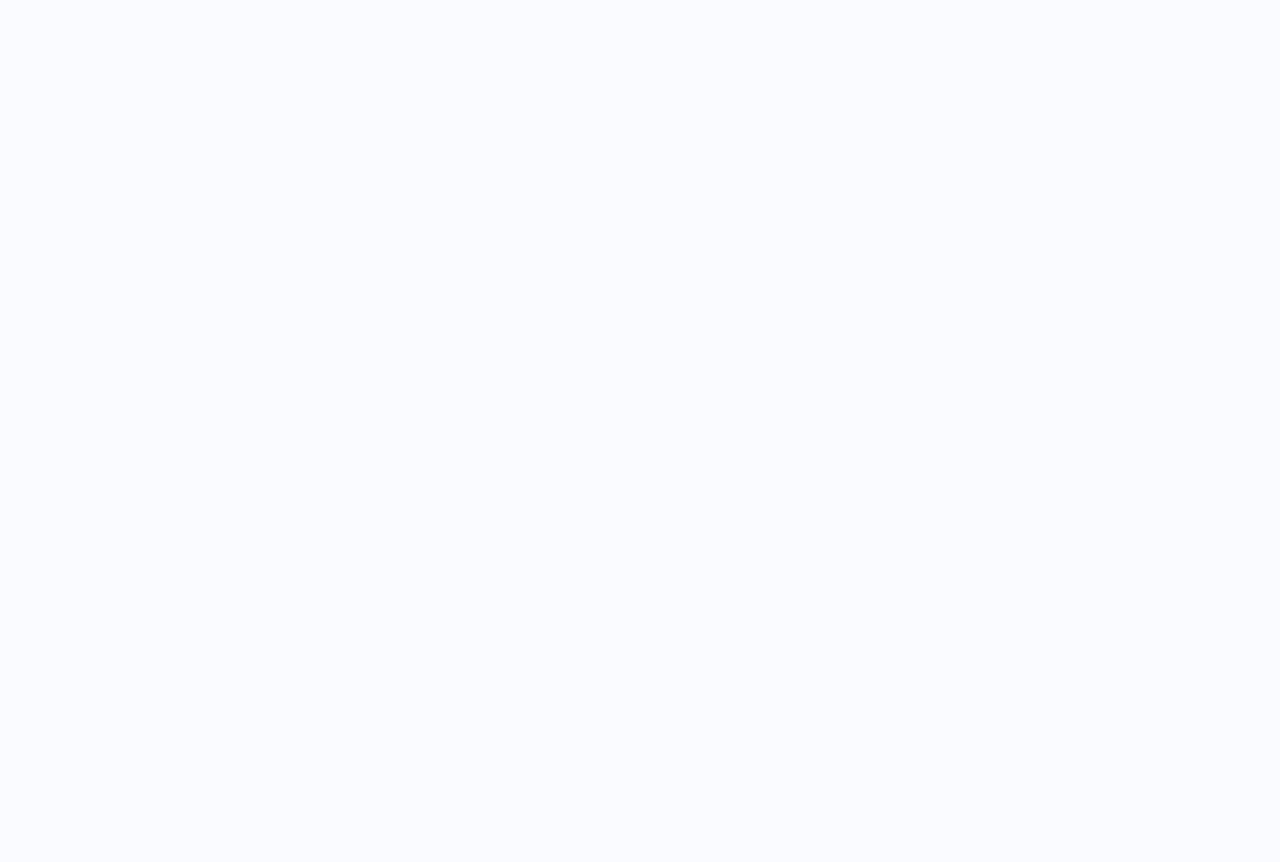
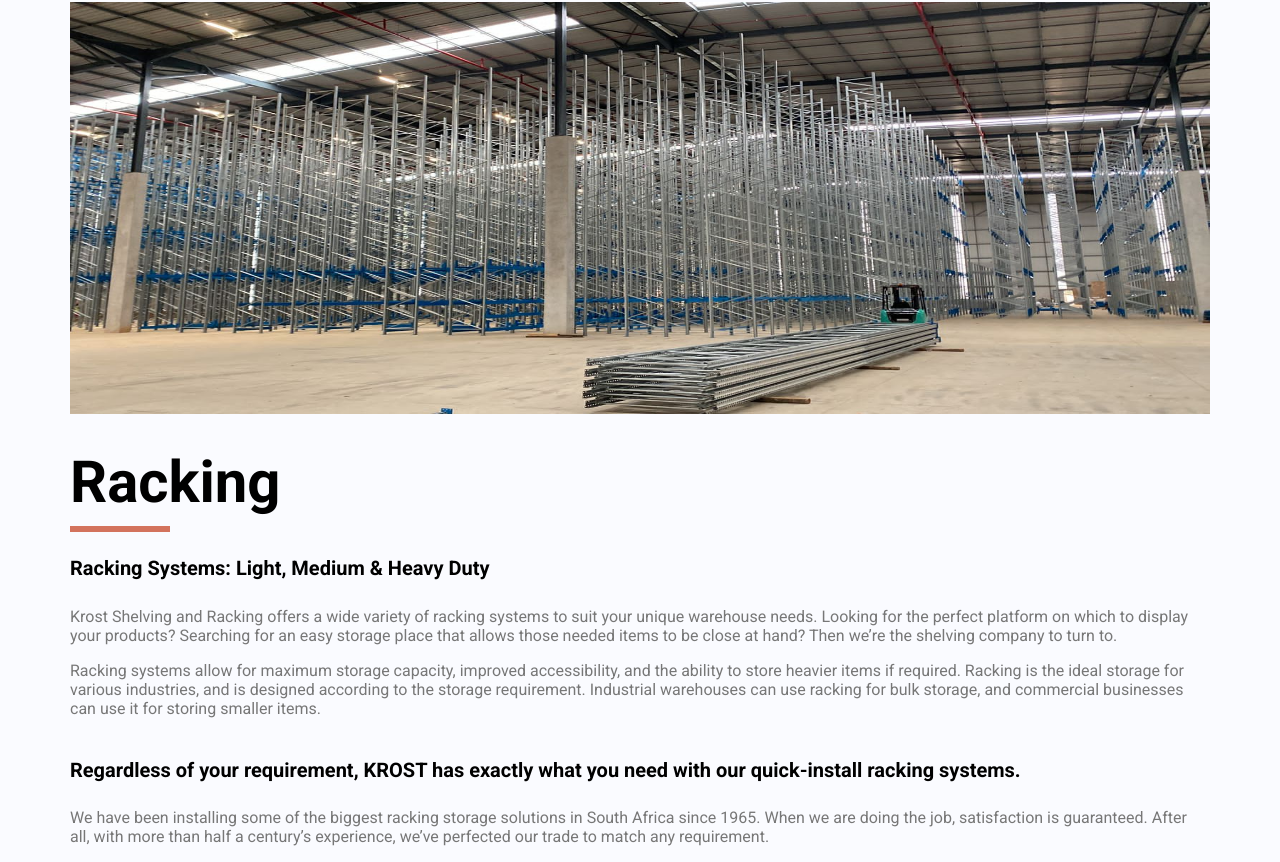
Before and after one commit to Bekithemba-Mdluli/molomo, a React (Create React App) app: page /products/racking in a window 1280 px wide. Before the commit this address had no page. Shown: the part 358-1220 px from the top of the page. Before the commit the page ends 800 px from the top, so only its background shows below. Built offline with nearby package versions, Linux system fonts and the light colour scheme.

Commit message:
Added Racking

```diff
--- a/src/App.js
+++ b/src/App.js
@@ -5,6 +5,7 @@ import Contact from "./routes/Contact";
 
 import { createBrowserRouter, RouterProvider } from "react-router-dom";
 import ErrorPage from "./error-page";
+import Racking from "./pages/Racking";
 
 function App() {
   const router = createBrowserRouter([
@@ -23,6 +24,10 @@ function App() {
     {
       path: "/contact",
       element: <Contact />,
+    },
+    {
+      path: "/products/racking",
+      element: <Racking />,
     },
     {
       path: "/",
--- /dev/null
+++ b/src/components/ProductInfo.js
@@ -0,0 +1,7 @@
+import React from "react";
+
+function ProductInfo() {
+  return <div>ProductInfo</div>;
+}
+
+export default ProductInfo;
--- a/src/components/Service.js
+++ b/src/components/Service.js
@@ -1,6 +1,8 @@
 import React from "react";
 
-function Service({ img, title, text }) {
+import { Link } from "react-router-dom";
+
+function Service({ img, title, text, url }) {
   return (
     <div className="service">
       <div className="service__img">
@@ -9,9 +11,9 @@ function Service({ img, title, text }) {
       <h3>{title}</h3>
       <p>{text}</p>
 
-      <a className="button" href="/">
+      <Link to={url} className="button">
         read more
-      </a>
+      </Link>
     </div>
   );
 }
--- a/src/components/Services.js
+++ b/src/components/Services.js
@@ -15,21 +15,25 @@ function Services() {
       title: "Racking",
       img: storage,
       text: "Molomo Trading And Projects offers a wide variety of racking to suit your needs. Looking for the perfect platform on which to display your products? Searching for an easy storage place that allows those needed items to be close at hand?",
+      url: "/products/racking",
     },
     {
       title: "Shelving",
       img: mezzanine,
       text: "Herein lies the beauty of our products: we manufacture our shelving solutions in all sizes and various shapes, so they are able to bear the weight of light, medium and heavy duty goods, and do so effortlessly in all contexts, whether for retail or warehouse purposes.",
+      url: "/products/shelving",
     },
     {
       title: "Mezzanine",
       img: racking,
       text: "Mezzanine Floors enable the full working height of a building to be utilised to the maximum by doubling the surface area. Mezzanine Floors can be used as storage areas, fabrication areas, packing areas and offices among many other uses.",
+      url: "/products/mezzanine",
     },
     {
       title: "Storage",
       img: shelving,
       text: "Molomo Trading And Projects has been consistently locking up the competition when it comes to helping you lock up your goods. Our lockers are of the highest quality with several unique features that set us firmly at the top of the podium in the locker and storage lockers game.",
+      url: "/products/storage",
     },
   ];
 
@@ -41,7 +45,13 @@ function Services() {
       </div>
       <div className="services">
         {services.map((s, i) => (
-          <Service key={i} img={s.img} text={s.text} title={s.title} />
+          <Service
+            key={i}
+            img={s.img}
+            text={s.text}
+            title={s.title}
+            url={s.url}
+          />
         ))}
       </div>
     </div>
--- /dev/null
+++ b/src/pages/Products.css
@@ -0,0 +1,50 @@
+.racking {
+  margin-top: 30px;
+}
+
+.racking h2 {
+  font-size: 30px;
+  margin: 0;
+  margin-top: 30px;
+  margin-bottom: 10px;
+}
+
+.racking__img {
+  margin-top: 40px;
+}
+
+.racking__img img {
+  width: 100%;
+}
+
+.racking h4 {
+  margin-top: 40px;
+}
+
+.racking p {
+  font-size: 14px;
+  color: #777;
+}
+
+/* .racking__content-heading {
+  font-size: 18px !important;
+} */
+
+@media screen and (min-width: 641px) {
+  .racking h2 {
+    font-size: 58px;
+    width: 400px;
+  }
+
+  .racking h4 {
+    font-size: 20px;
+  }
+
+  .racking p {
+    font-size: 16px;
+  }
+
+  .racking__img img {
+    height: 412px;
+  }
+}
--- /dev/null
+++ b/src/pages/Racking.js
@@ -0,0 +1,72 @@
+import React from "react";
+import Intro from "../components/Intro";
+// import ProductInfo from "../components/ProductInfo";
+
+// import storage from "../images/locker.webp";
+// import mezzanine from "../images/mezzanine.webp";
+import rackingIMG from "../images/racking.webp";
+// import shelving from "../images/shelving.webp";
+
+import "./Products.css";
+
+function Racking() {
+  const racking = {
+    title: "Racking",
+  };
+
+  return (
+    <>
+      <Intro text={racking.title} />
+
+      <div className="container">
+        <div className="racking">
+          <div className="racking__img">
+            <img src={rackingIMG} alt="Racking image" />
+          </div>
+          <div>
+            <h2>{racking.title}</h2>
+            <span className="ruler"></span>
+          </div>
+
+          <div className="racking__content">
+            <h4 className="racking__content-heading">
+              Racking Systems: Light, Medium & Heavy Duty
+            </h4>
+
+            <p>
+              Krost Shelving and Racking offers a wide variety of racking
+              systems to suit your unique warehouse needs. Looking for the
+              perfect platform on which to display your products? Searching for
+              an easy storage place that allows those needed items to be close
+              at hand? Then we’re the shelving company to turn to.
+            </p>
+
+            <p>
+              Racking systems allow for maximum storage capacity, improved
+              accessibility, and the ability to store heavier items if required.
+              Racking is the ideal storage for various industries, and is
+              designed according to the storage requirement. Industrial
+              warehouses can use racking for bulk storage, and commercial
+              businesses can use it for storing smaller items.
+            </p>
+
+            <h4 className="racking__content-heading">
+              Regardless of your requirement, KROST has exactly what you need
+              with our quick-install racking systems.
+            </h4>
+
+            <p>
+              We have been installing some of the biggest racking storage
+              solutions in South Africa since 1965. When we are doing the job,
+              satisfaction is guaranteed. After all, with more than half a
+              century’s experience, we’ve perfected our trade to match any
+              requirement.
+            </p>
+          </div>
+        </div>
+      </div>
+    </>
+  );
+}
+
+export default Racking;
```
